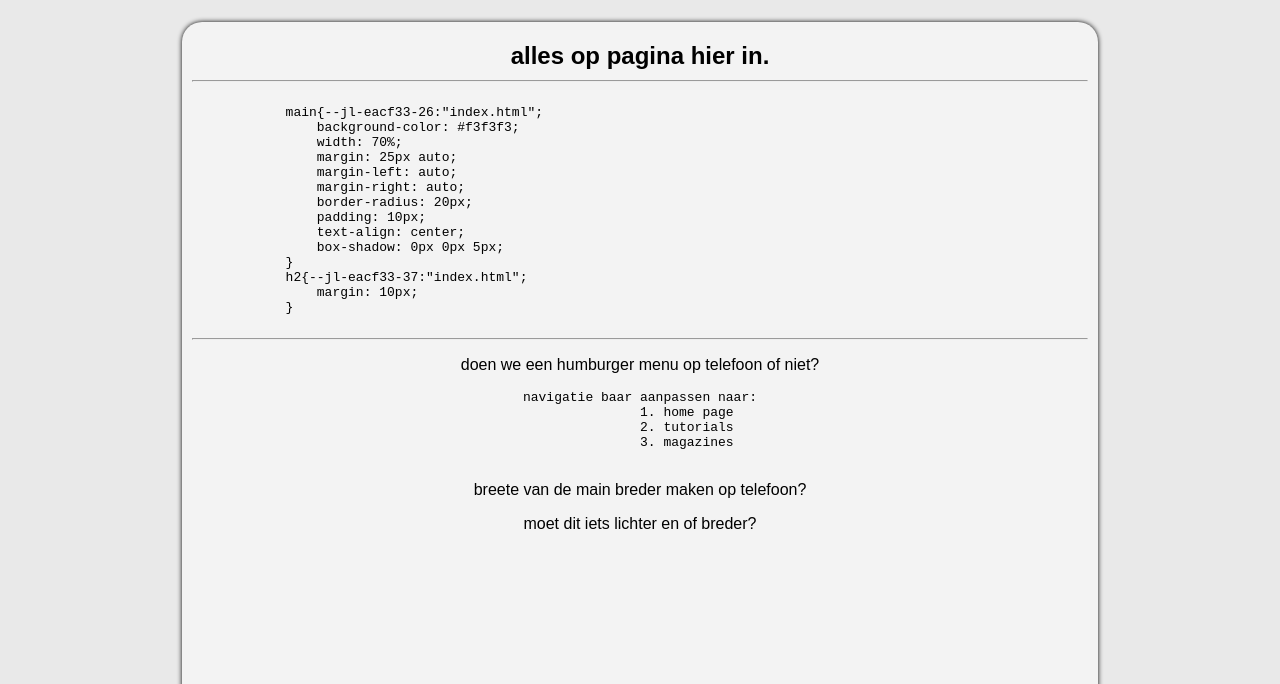
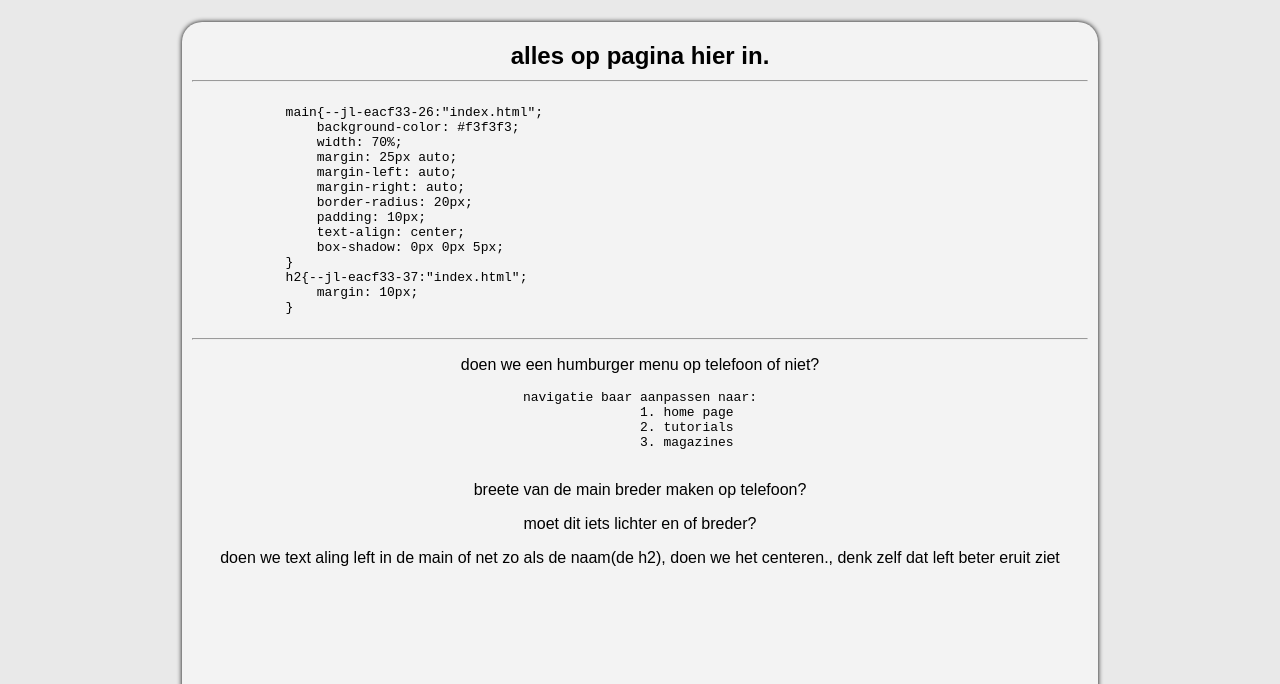
Before and after one commit to jul15xn/school-digital-managine, a plain HTML site: page index.html in a window 1280 px wide. Shown: the part 116-800 px from the top of the page. Drawn offline with Linux system fonts and the light colour scheme.

Commit message:
extra vraag op hoofdpagina gezet

```diff
--- a/index.html
+++ b/index.html
@@ -47,6 +47,7 @@
         </pre>
         <p>breete van de main breder maken op telefoon?</p>
         <p>moet dit iets lichter en of breder?</p>
+        <p>doen we text aling left in de main of net zo als de naam(de h2), doen we het centeren., denk zelf dat left beter eruit ziet</p>
         <br><br><br><br><br><br><br><br><br><br><br><br><br><br><br><br><br><br><br><br>
     </main>
 
```
